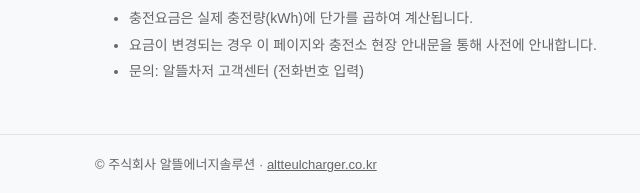
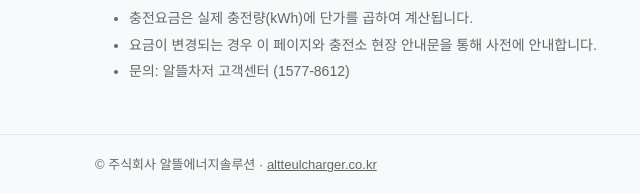
Before and after one commit to chjun9659-dot/altteulcharger, a plain HTML site: page fee.html in a window 1280 px wide. Shown: the part 737-930 px from the top of the page, 165-805 px from the left. Drawn offline with Linux system fonts and the light colour scheme.

Commit message:
Update fee.html

```diff
--- a/fee.html
+++ b/fee.html
@@ -123,7 +123,7 @@
     <li>충전요금은 실제 충전량(kWh)에 단가를 곱하여 계산됩니다.</li>
     <li>요금이 변경되는 경우 이 페이지와 충전소 현장 안내문을 통해 사전에 안내합니다.</li>
     <!-- 고객센터 번호를 입력해 주세요 -->
-    <li>문의: 알뜰차저 고객센터 (전화번호 입력)</li>
+    <li>문의: 알뜰차저 고객센터 (1577-8612)</li>
   </ul>
 </main>
 
```
